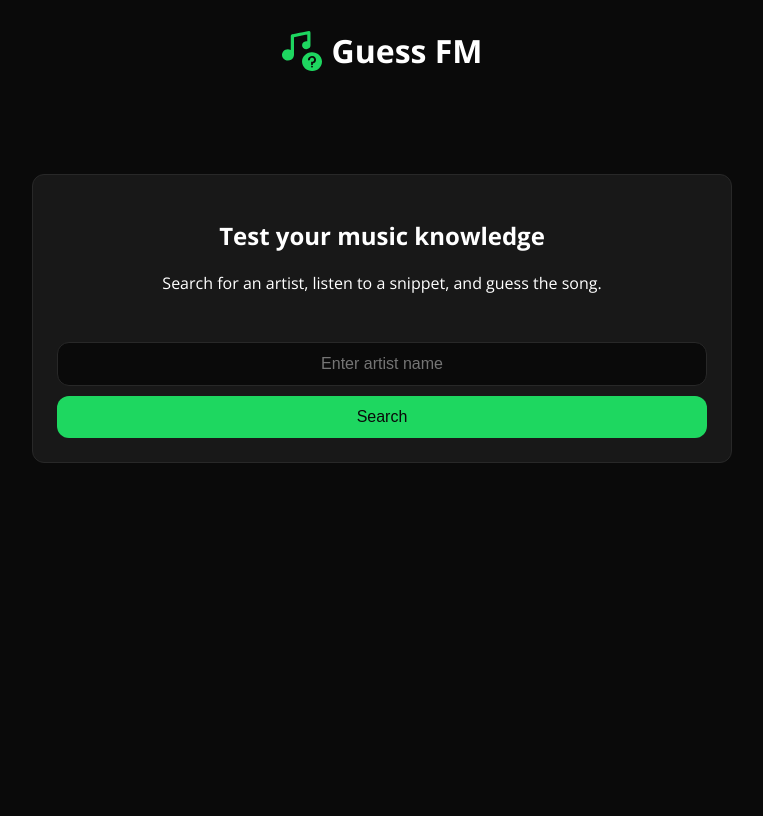
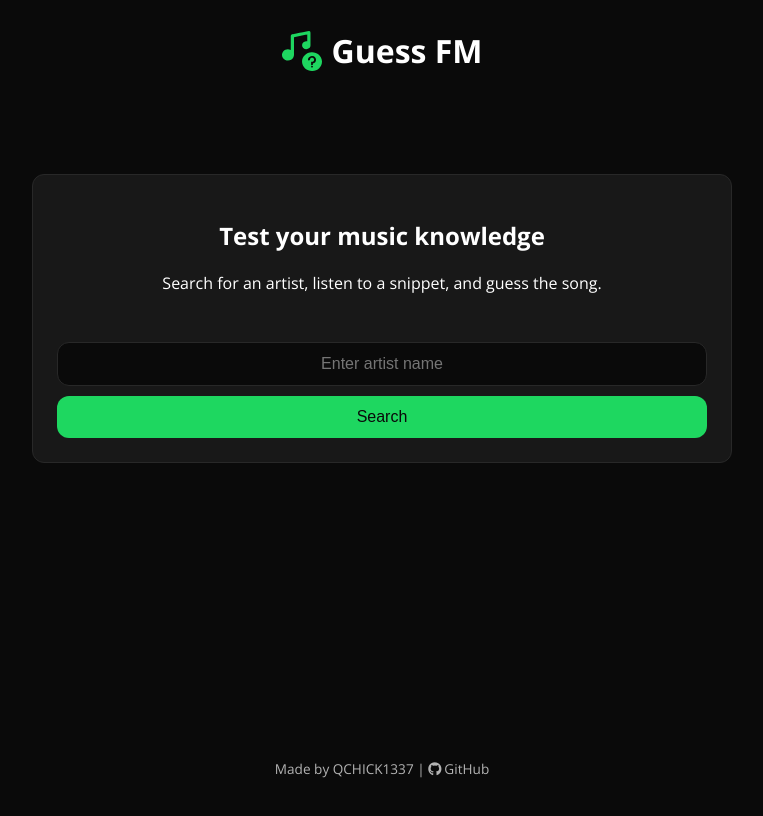
Before and after one commit to QCHICK1337/guess-fm, a plain HTML site: page index.html in a window 1280 px wide. Shown: the whole page, without its empty margins (258-1021 px from the left). Drawn offline with nearby package versions, Linux system fonts and the light colour scheme.

Commit message:
Add footer with GitHub link and style adjustments

```diff
--- a/index.html
+++ b/index.html
@@ -54,6 +54,19 @@
       </div>
     </main>
 
+    <footer>
+      <p>
+        Made by QCHICK1337 |
+        <a href="https://github.com/QCHICK1337" target="_blank" rel="noopener"
+          ><i class="fa-brands fa-github"></i>GitHub</a
+        >
+      </p>
+    </footer>
+
     <script src="app.js"></script>
+    <script
+      src="https://kit.fontawesome.com/6069831745.js"
+      crossorigin="anonymous"
+    ></script>
   </body>
 </html>
--- a/style.css
+++ b/style.css
@@ -1,3 +1,5 @@
+/* COLOR VARIABLES */
+
 :root {
   --main-color: #1ed760;
   --hover-state: #1fdf64;
@@ -77,6 +79,27 @@ audio {
   width: 100%;
 }
 
+footer {
+  margin-top: 2rem;
+  padding-bottom: 1rem;
+  font-size: 0.85rem;
+  color: var(--secondary-text-color);
+}
+
+footer a {
+  color: var(--secondary-text-color);
+  text-decoration: none;
+  transition: color 0.2s;
+}
+
+footer a:hover {
+  color: var(--main-color);
+}
+
+footer i {
+  margin-right: 3px;
+}
+
 .control-container {
   display: flex;
   flex-direction: column;
```
